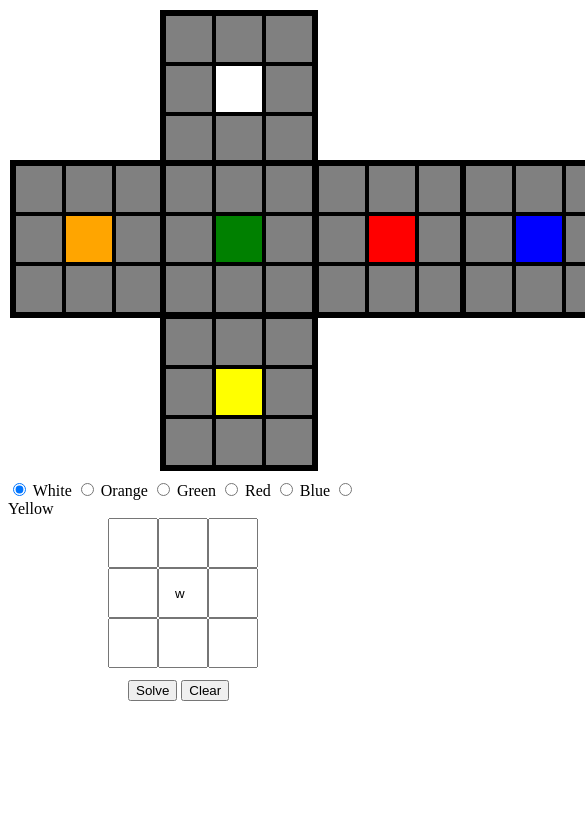
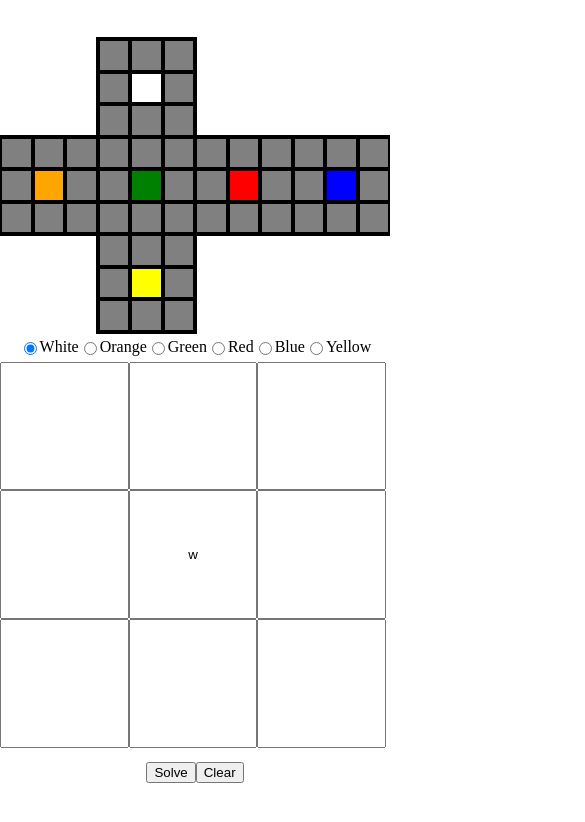
Before and after one commit to CalebJames1/Cube-Decoder, a plain HTML site: page index.html in a window 390 px wide. Shown: the top 822 px of the page, 585 px wide, since content can reach past the window. Drawn offline with Linux system fonts and the light colour scheme.

Commit message:
Update index.css

```diff
--- a/index.css
+++ b/index.css
@@ -1,83 +1,217 @@
-.whiteSide,#piece5{
+body{
+    margin: 0;
+}
+.cube{
+    position: absolute;
+    width: 40%;
+    top: 25%;
+    display: grid;
+    grid-template-columns: repeat(4, 1fr);
+    grid-template-rows: repeat(3, 1fr);
+    min-width: 350px;
+    min-height: 200px;
+    align-self: flex-start;
+}
+.whiteSide{
     background-color: white;
-    left: 160px;
-    top: 10px;
+    grid-column: 2;
+    grid-row: 1;
 }
 
-.orangeSide,#piece14{
-    top: 160px;
+.orangeSide{
     background-color: orange;
-    left: 10px;
+    grid-column: 1/2;
+    grid-row: 2/3;
 }
 
-.greenSide,#piece23{
-    top: 160px;
+.greenSide{
     background-color: green;
-    left: 160px;
+    grid-column: 2;
+    grid-row: 2;
 }
 
-.redSide,#piece32{
-    top: 160px;
+.redSide{
     background-color: red;
-    left: 313px;
+    grid-column: 3;
+    grid-row: 2;
 }
 
-.blueSide,#piece41{
-    top: 160px;
+.blueSide{
     background-color: blue;
-    left: 460px;
+    grid-column: 4;
+    grid-row: 2;
 }
 
-.yellowSide,#piece50{
-    top: 313px;
+.yellowSide{
     background-color: yellow;
-    left: 160px;
+    grid-column: 2;
+    grid-row: 3;
 }
 .piece{
     border: solid 2px black;
     background-color: gray;
+    aspect-ratio: 1 / 1;
 }
 
 .side{
-    position: absolute;
-    width: 150px;
-    height: 150px;
     display: grid;
-    grid-template-columns: 50px 50px 50px;
-    border: solid 4px black;
+    grid-template-columns: repeat(3, 1fr);
+    outline: solid 2px black;
+}
+
+.centerPiece{
+    background-color: inherit;
+    border: solid 2px black;
 }
 
 .cubeInput{
     position: absolute;
-    top: 480px;
+    width: 30%;
+    left: 40%;
+    top: 35%;
+    display: flex;
+    flex-direction: column;
+    align-items: center;
+    justify-content: center;
+    align-self: center;
+}
+
+.cubeButtons{
+    justify-self: center;
+    align-self: center;
+    justify-content: center;
+    align-items: center;
+    height: 30px;
+    font-size: 16px;
 }
 
 .cubeText{
+    margin-top: 30px;
     display: grid;
-    grid-template-columns: 50px 50px 50px;
-    position: absolute;
-    left: 100px;
-    height: 150px;
-    width: 150px;
+    grid-template-columns: repeat(3, 60px);
+    grid-template-rows: repeat(3, 60px);
 }
 
 .functionButtons{
-    position: absolute;
-    top: 200px;
-    left: 120px;
-}
-
-#piece5,#piece14,#piece23,#piece32,#piece41,#piece50{
-    border: solid 2px black;
+    margin-top: 10px;
+    display: flex;
+    justify-content: center;
 }
 
 .textBox{
-    padding: 0px 15px;
+    padding: 0 15px;
+    text-align: center;
+}
+
+.navbar {
+  list-style-type: none;
+  margin: 0;
+  padding: 0;
+  overflow: hidden;
+  background-color: #333;
+    position: fixed;
+    top: 0;
+    left: 0;
+  width: 100%;
+    z-index: 1;
+}
+
+li {
+  float: left;
+}
+
+li a {
+  display: block;
+  color: white;
+  text-align: center;
+  padding: 14px 16px;
+  text-decoration: none;
+}
+
+li a:hover {
+  background-color: #111;
+}
+
+/* Style the tab */
+#tabs {
+  /*overflow: hidden;*/
+  border: 1px solid #ccc;
+  background-color: #f1f1f1;
+    display: flex;
+    justify-content: center;
+    visibility: hidden;
+}
+
+/* Style the buttons that are used to open the tab content */
+.tabLinks {
+  background-color: inherit;
+  /*float: left;*/
+  border: none;
+  outline: none;
+  cursor: pointer;
+  padding: 14px 16px;
+  transition: 0.3s;
+}
+
+/* Change background color of buttons on hover */
+.tabLinks:hover {
+  background-color: #ddd;
+}
+
+/* Create an active/current tablink class */
+.active {
+  background-color: #ccc;
 }
 
 .output{
     position: absolute;
-    left: 900px;
-    width: 400px;
-    height: 700px;
+    width: 30%;
+    left: 70%;
+    top: 25%;
+    display: flex;
+    flex-direction: column;
+    align-self: flex-start;
 }
+
+@media (max-width: 925px) {
+    .main{
+        display: flex;
+        flex-direction: column;
+        margin-top: 30px;
+    }
+    .cube{
+        flex: 1;
+        position: static;
+        width: 100%;
+        margin-top: 10%;
+    }
+
+    .cubeInput{
+        /*width: 100%;*/
+        /*height: 100%;*/
+        /*top: 140%;*/
+        all: unset;
+        align-items: center;
+        justify-content: center;
+    }
+
+    .cubeButtons{
+        display: flex;
+        justify-content: center;
+        align-items: center;
+    }
+    .cubeText{
+        grid-template-rows: repeat(3, 33%);
+        grid-template-columns: repeat(3, 33%);
+        aspect-ratio: 1/1;
+        justify-self: center;
+        align-self: center;
+        text-align: center;
+        margin: auto;
+    }
+
+
+    .output{
+        all: unset
+    }
+}
```
